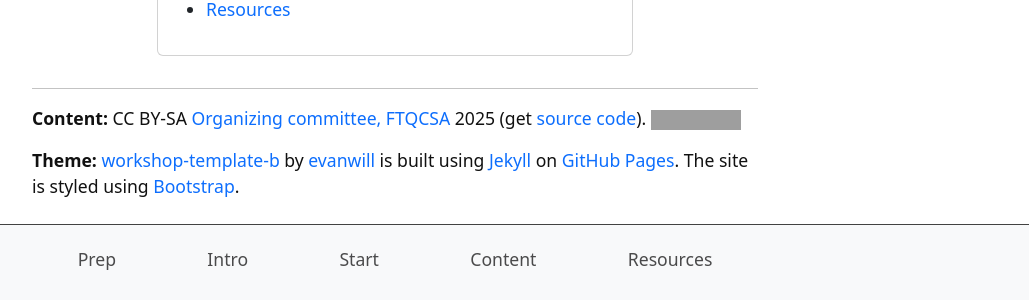
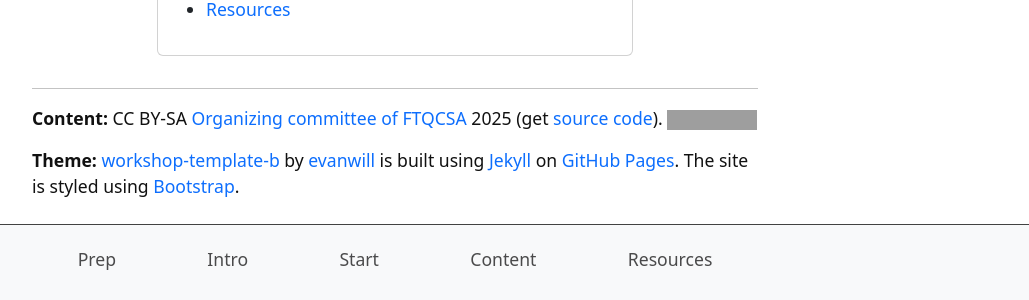
Before and after one commit to ftqcsa/ftqcsa.github.io, a Jekyll site: the page built from index.md, in a window 1280 px wide and 900 px high, scrolled down 1700 px. Shown: the part 410-710 px from the top of the window, without its empty margins (245-1274 px from the left). Built offline with Jekyll 4.4.1, drawn with Linux system fonts in a browser that asks for light colours; some of the changed text lies outside the part shown; grey boxes are pictures that could not be loaded.

```diff
--- a/_config.yaml
+++ b/_config.yaml
@@ -27,7 +27,7 @@ featured-image: "/images/ftqcsa2025.jpg"
 search: false
 
 # author settings for cc-by, appears in the footer and credits
-author: Organizing committee, FTQCSA
+author: Organizing committee of FTQCSA
 # your github username for link [optional]
 github_username: ftqcsa
 # year or date published
```
